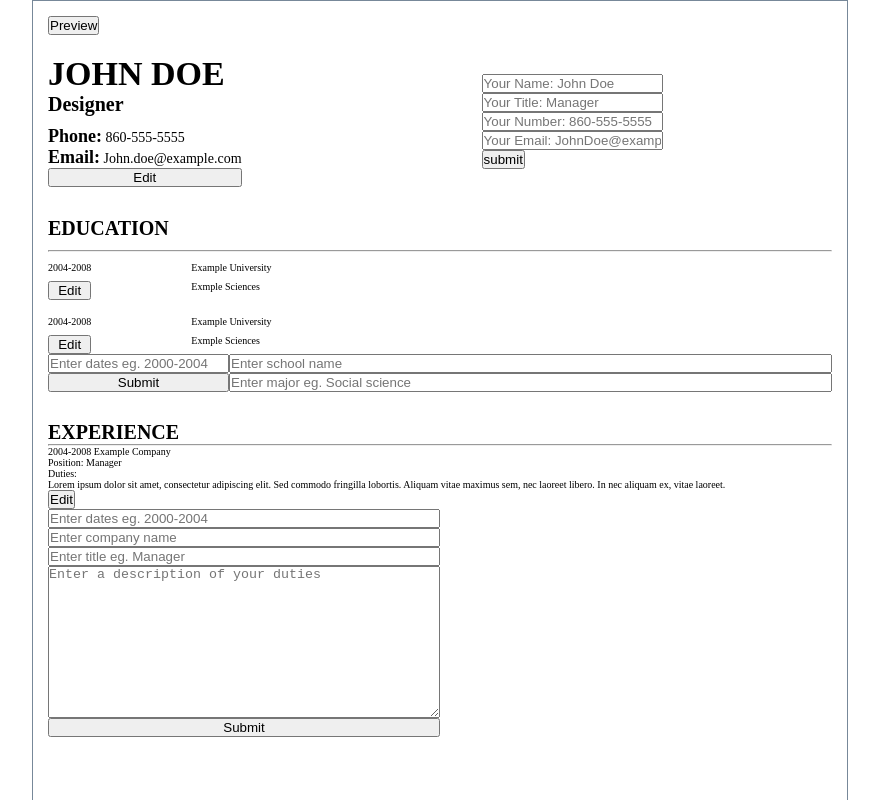
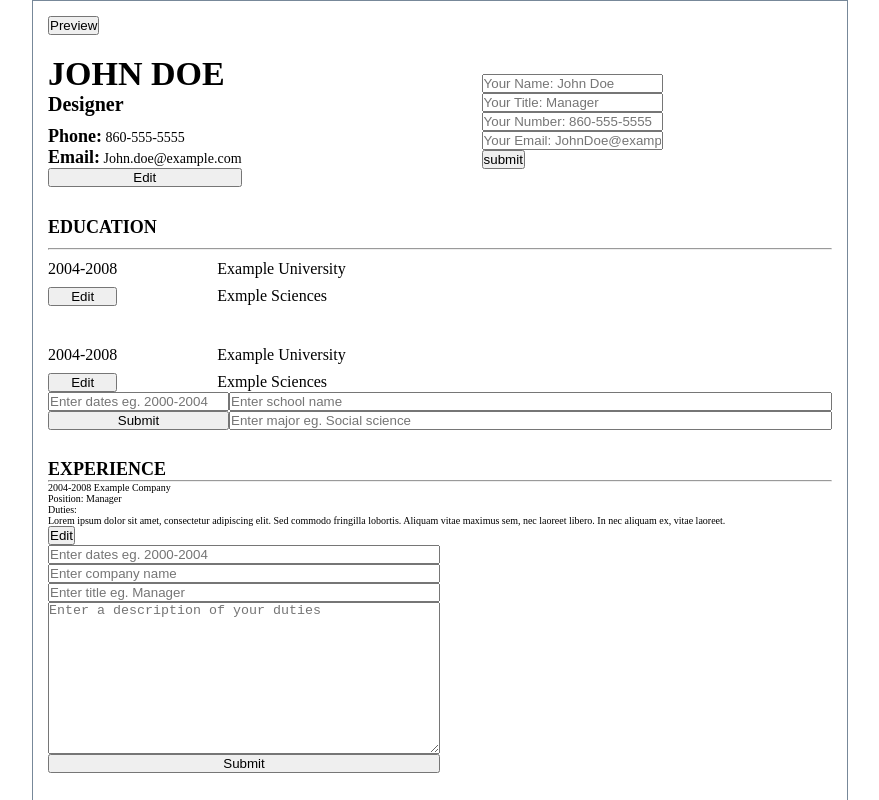
Before and after one commit to kmakai/Odin-cv-project, a React (Create React App) app: page / in a window 1280 px wide. Shown: the top 800 px of the page, without its empty margins (200-1079 px from the left). Built offline with nearby package versions, Linux system fonts and the light colour scheme.

Commit message:
2 files modified

```diff
--- a/src/styles/Appstyle.css
+++ b/src/styles/Appstyle.css
@@ -19,7 +19,7 @@
 
 h2 {
   text-transform: uppercase;
-  font-size: 2rem;
+  font-size: 1.8rem;
 }
 
 .app-input.hidden, .app-preview.hidden {
--- a/src/styles/edu.css
+++ b/src/styles/edu.css
@@ -1,7 +1,9 @@
 .entries {
   display: flex;
   flex-direction: column;
-  gap: 1.6rem;
+  gap: 4rem;
+
+  font-size: 1.6rem;
 }
 
 .entries div {
@@ -9,6 +11,7 @@
   grid-template-columns: auto 1fr;
   grid-auto-rows: 1fr 1fr;
   column-gap: 10rem;
+  row-gap: .8rem;
 }
 
 .entries div > span {
```
